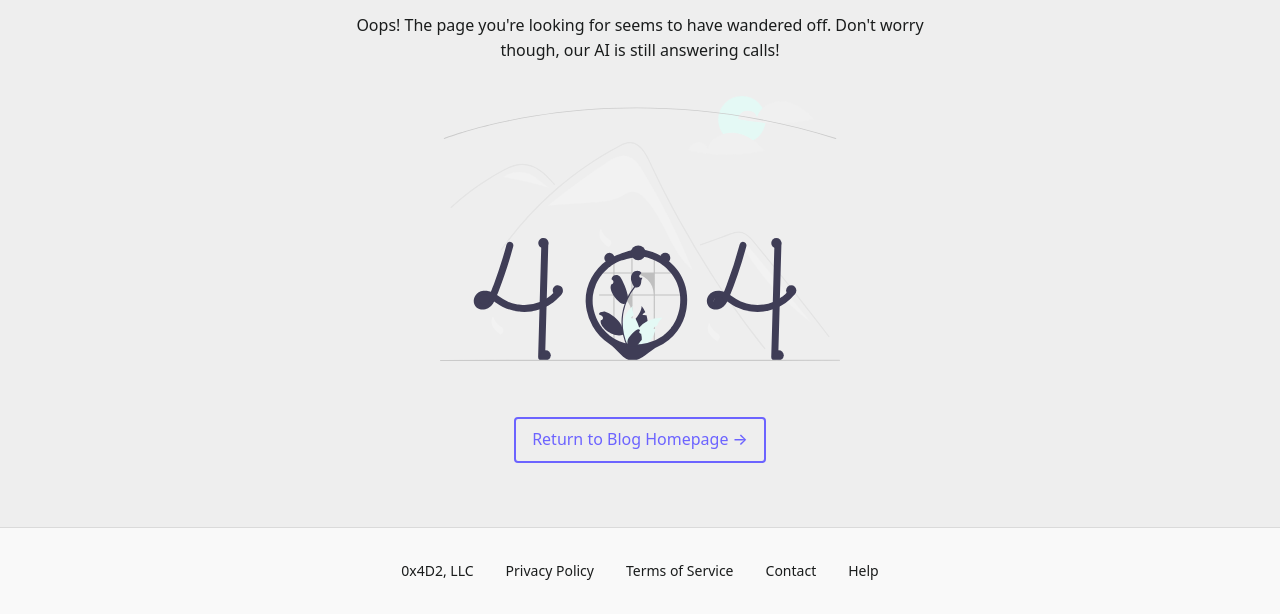
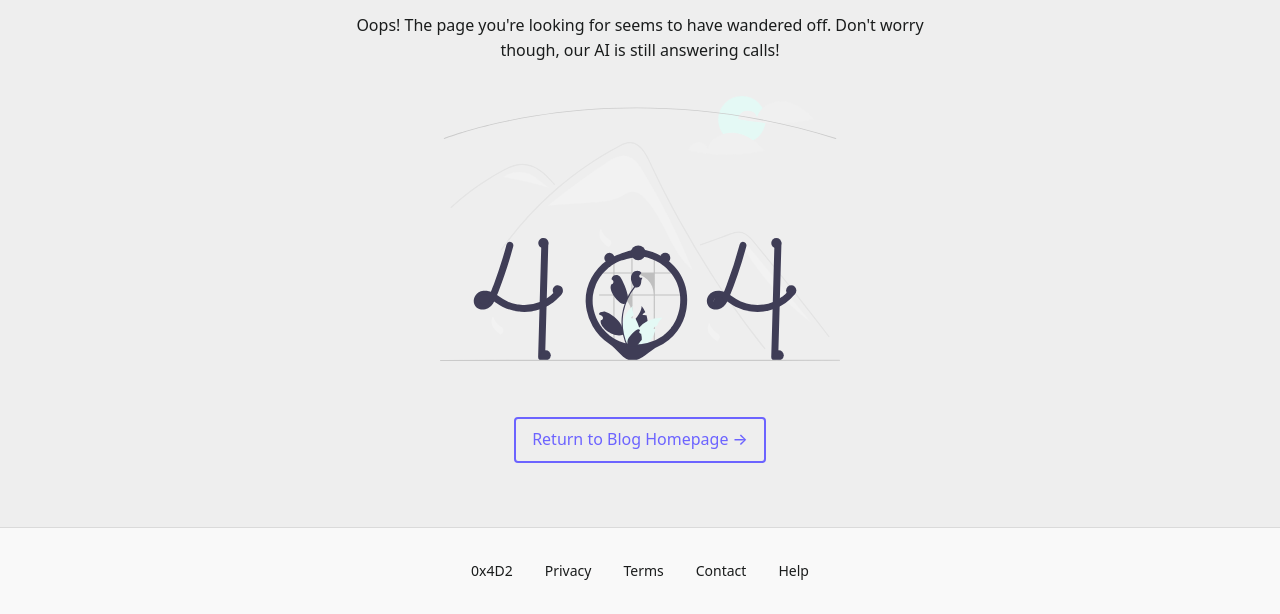
Before and after one commit to 0x44dd22/ai-receptionist-blog, a plain HTML site: page 404.html in a window 1280 px wide. Shown: the part 198-812 px from the top of the page. Drawn offline with Linux system fonts and the light colour scheme.

Commit message:
Update footer links for consistency and brevity across multiple HTML files

```diff
--- a/404.html
+++ b/404.html
@@ -58,9 +58,9 @@
     <footer>
         <div class="footer-content">
             <div class="footer-links">
-                <a href="https://0x4d2.com" target="_blank">0x4D2, LLC</a>
-                <a href="https://ai-receptionist.com/legal/privacy-policy">Privacy Policy</a>
-                <a href="https://ai-receptionist.com/legal/terms-of-service">Terms of Service</a>
+                <a href="https://0x4d2.com" target="_blank">0x4D2</a>
+                <a href="https://ai-receptionist.com/legal/privacy-policy">Privacy</a>
+                <a href="https://ai-receptionist.com/legal/terms-of-service">Terms</a>
                 <a href="https://ai-receptionist.com/contact">Contact</a>
                 <a href="https://ai-receptionist.com/help">Help</a>
             </div>
```
Also changed, not shown: blogs/ai-receptionist-pet-grooming-benefits.html (+3 -3 lines), blogs/boss-mode-stay-in-the-know.html (+3 -3 lines), blogs/hello-world-meet-ai-receptionist.html (+3 -3 lines), blogs/why-ai-receptionists-beat-traditional-phone-systems-every-time.html (+3 -3 lines), index.html (+3 -3 lines).
